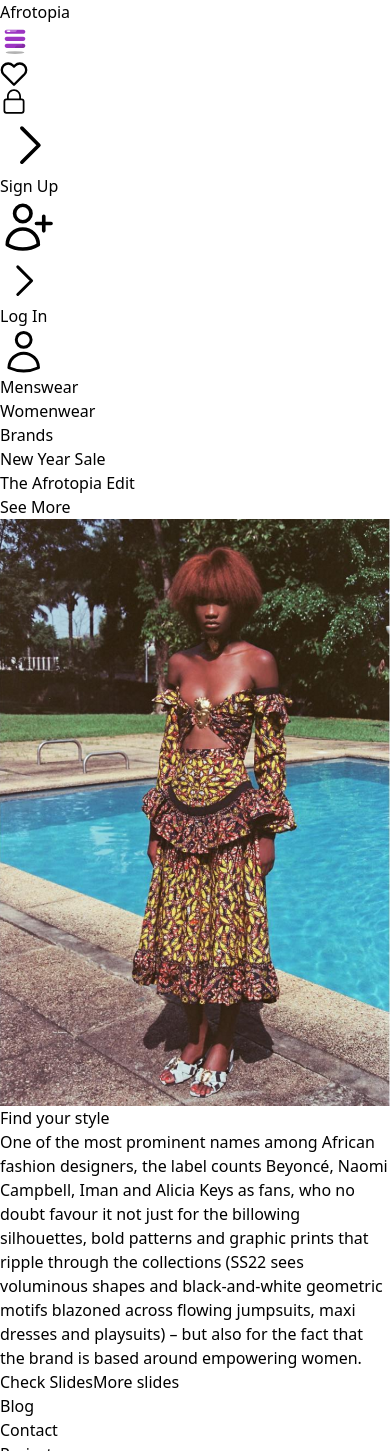
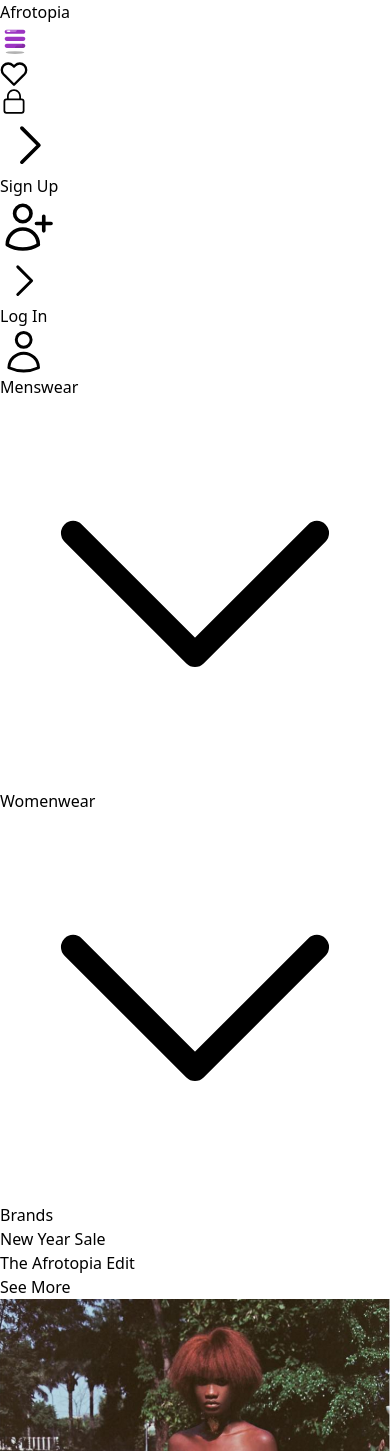
Before and after one commit to bintus-ux/afrotopia-site, a Next.js app: page / in a window 390 px wide. Shown: the top 1451 px of the page. Built offline with nearby package versions, Linux system fonts and the light colour scheme.

Commit message:
'update: improved subheader UI'

```diff
--- /dev/null
+++ b/components/SubHeader.js
@@ -0,0 +1,92 @@
+import React, { useState } from 'react'
+
+const MensWear = () => {
+  const [isDropdownOpen, setDropdownOpen] = useState(false)
+
+  return (
+    <div className='group relative cursor-pointer flex items-center'>
+      <span className='mr-2'>Menswear</span>
+      <svg
+        xmlns='http://www.w3.org/2000/svg'
+        fill='none'
+        viewBox='0 0 24 24'
+        stroke-width='1.5'
+        stroke='currentColor'
+        className={`w-6 h-6 mb-1  ${
+          isDropdownOpen ? 'rotate-180 pb-2' : 'pt-2'
+        }`}
+        onMouseEnter={() => setDropdownOpen(true)}
+        onMouseLeave={() => setDropdownOpen(false)}>
+        <path
+          stroke-linecap='round'
+          stroke-linejoin='round'
+          d='m19.5 8.25-7.5 7.5-7.5-7.5'
+        />
+      </svg>
+      {isDropdownOpen && (
+        <ul className='absolute left-[50px] top-[30px] bg-white bg-opacity-75 p-2 shadow-md transition-all duration-500 ease-in-out mt-2'>
+          <li>Item 1</li>
+          <li>Item 2</li>
+          <li>Item 3</li>
+          <li>Item 4</li>
+          <li>Item 5</li>
+        </ul>
+      )}
+    </div>
+  )
+}
+
+const WomensWear = () => {
+  const [isDropdownOpen, setDropdownOpen] = useState(false)
+
+  return (
+    <div className='cursor-pointer flex items-center'>
+      <span className='mr-2'>Womenwear</span>
+      <svg
+        xmlns='http://www.w3.org/2000/svg'
+        fill='none'
+        viewBox='0 0 24 24'
+        stroke-width='1.5'
+        stroke='currentColor'
+        className={`w-6 h-6 mb-1  ${
+          isDropdownOpen ? 'rotate-180 pb-2' : 'pt-2'
+        }`}
+        onMouseEnter={() => setDropdownOpen(true)}
+        onMouseLeave={() => setDropdownOpen(false)}>
+        <path
+          stroke-linecap='round'
+          stroke-linejoin='round'
+          d='m19.5 8.25-7.5 7.5-7.5-7.5'
+        />
+      </svg>
+      {isDropdownOpen && (
+        <ul className='w-[150px] absolute left-[250px] top-[30px] bg-white bg-opacity-75 p-2 shadow-md transition-all duration-300 ease-in-out mt-2'>
+          <li>Item 1</li>
+          <li>Item 2</li>
+          <li>Item 3</li>
+          <li>Item 4</li>
+          <li>Item 5</li>
+        </ul>
+      )}
+    </div>
+  )
+}
+
+const SubHeader = () => {
+  return (
+    <div className='w-full mt-[100px] md:mt-[70px] mx-auto max-w-2xl flex justify-left items-left bg-white bg-opacity-75 p-4 z-50 xl:h-auto fixed border-2 border-red-600 border-solid'>
+      <ul className='relative h-auto w-full mx-auto text-xl text-black md:h-auto md:py-auto md:items-left md:justify-left md:flex gap-x-[50px] border-2 border-red-600 border-solid'>
+        <li className='group relative cursor-pointer flex items-center'>
+          <MensWear />
+        </li>{' '}
+        <li className='flex items-center'>
+          <WomensWear />
+        </li>
+        <li className='hover:text-purple-600 text-gray-800'>Brands</li>
+        <li className='text-purple-600'>New Year Sale</li>
+      </ul>
+    </div>
+  )
+}
+
+export default SubHeader
--- a/components/SubHeader.tsx
+++ /dev/null
@@ -1,16 +0,0 @@
-import React from 'react'
-
-const SubHeader = () => {
-  return (
-    <div className="w-full mt-[100px] md:mt-[70px] mx-auto max-w-2xl flex justify-left items-left bg-white bg-opacity-75 p-4 z-50 xl:h-auto fixed border-2 border-red-600 border-solid">
-        <ul className="h-auto w-full mx-auto text-xl text-black md:h-auto md:py-auto md:items-left md:justify-left md:flex gap-x-[50px] border-2 border-red-600 border-solid">
-          <li className='hover:text-purple-600 text-gray-800'>Menswear</li>
-          <li className='hover:text-purple-600 text-gray-800'>Womenwear</li>
-          <li className='hover:text-purple-600 text-gray-800'>Brands</li>
-          <li className='text-purple-600'>New Year Sale</li>
-        </ul>
-    </div>
-  )
-}
-
-export default SubHeader
```
Also changed, not shown: components/DropDown.js (added, +69 -0 lines).
